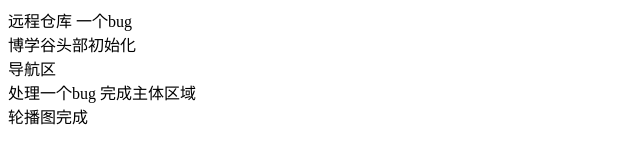
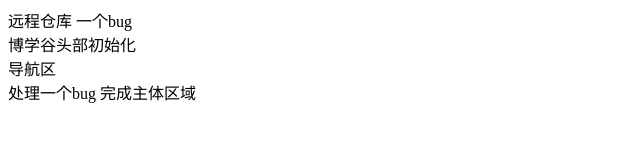
Before and after one commit to Hot-pink/Hot, a plain HTML site: page index.html in a window 1280 px wide. Shown: the whole page, without its empty margins (0-640 px from the left). Drawn offline with Linux system fonts and the light colour scheme.

Commit message:
回到完成主体

```diff
--- a/index.html
+++ b/index.html
@@ -22,9 +22,7 @@
         完成主体区域
 
     </div>
-    <div>
-        轮播图完成
-    </div>
+
 
 </body>
 </html>
```
